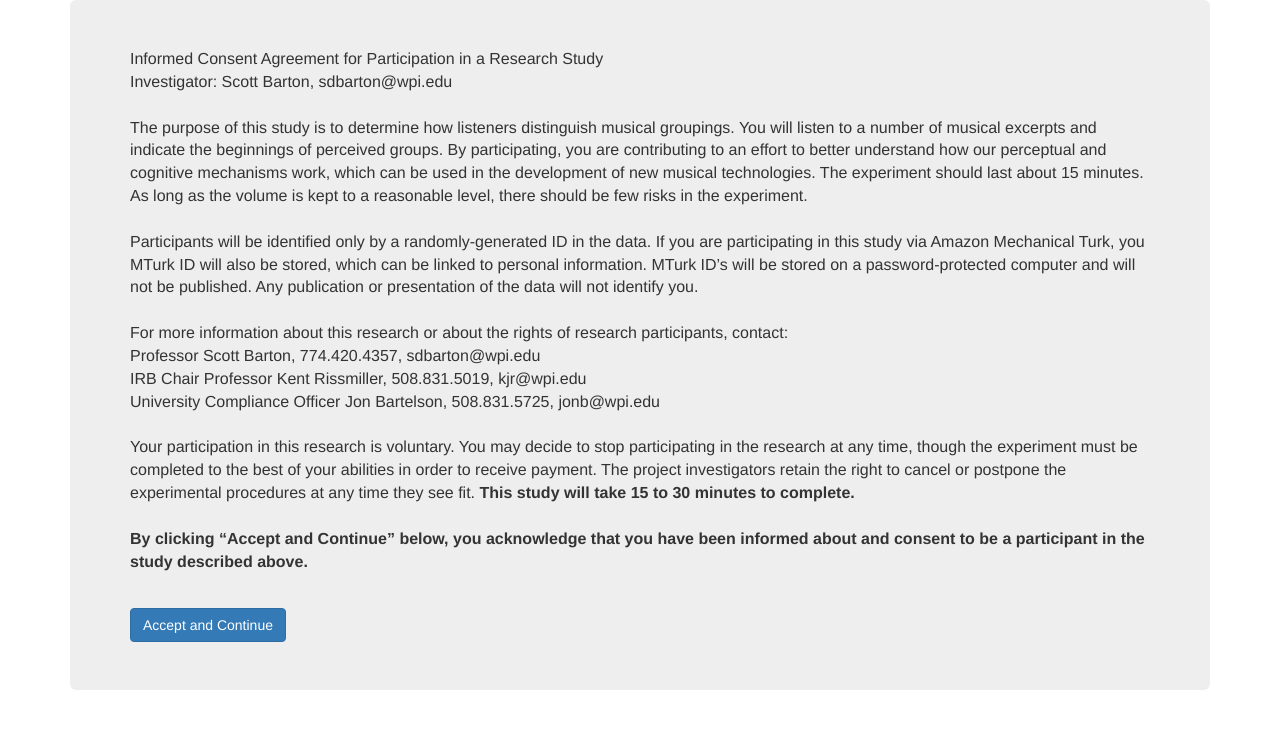
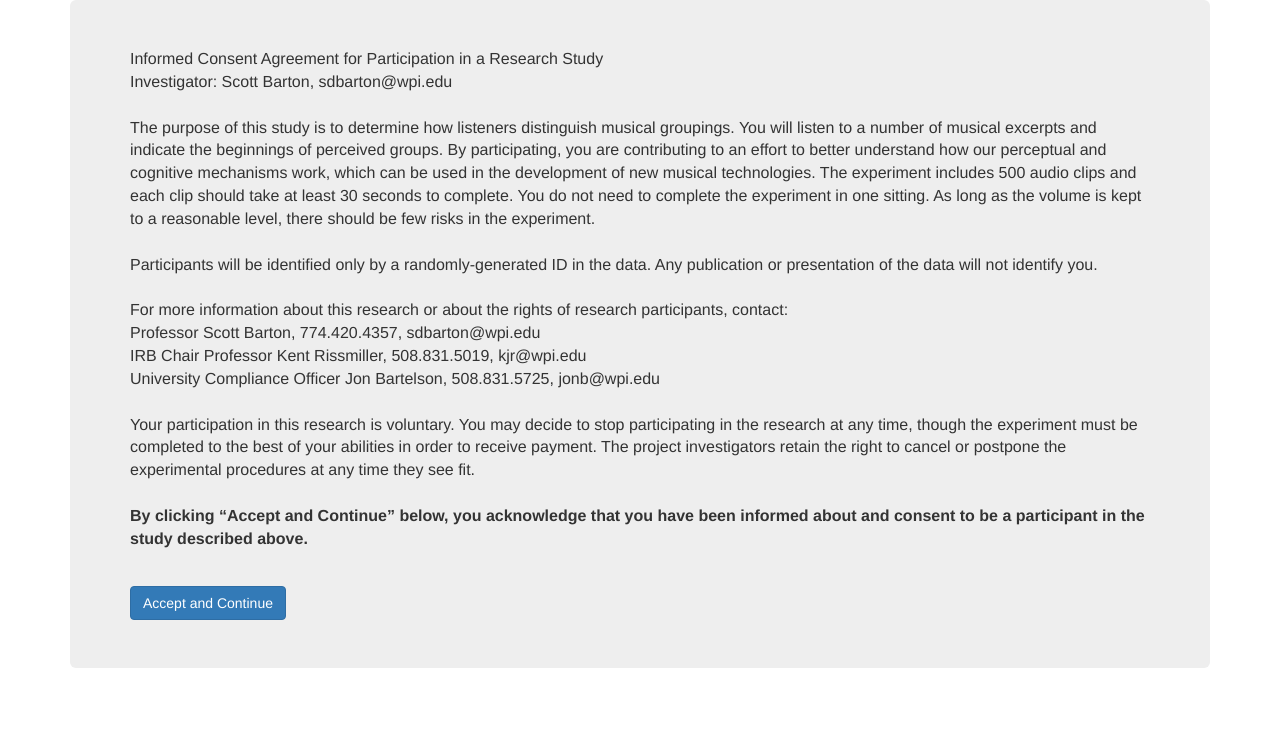
Before and after one commit to PeterMitrano/grouping, a Flask app: page /welcome in a window 1280 px wide. Shown: the top 729 px of the page. Run offline with Flask 2, Linux system fonts and the light colour scheme; some libraries are stand-ins or nearby versions.

Commit message:
Edits for 500-clip experiment

```diff
--- a/interface/interface/templates/welcome.html
+++ b/interface/interface/templates/welcome.html
@@ -22,14 +22,12 @@
       You will listen to a number of musical excerpts and indicate the beginnings of perceived groups.
       By participating, you are contributing to an effort to better understand how
       our perceptual and cognitive mechanisms work, which can be used in the development of new musical technologies.
-      The experiment should last about 15 minutes.
+      The experiment includes 500 audio clips and each clip should take at least 30 seconds to complete.
+      You do not need to complete the experiment in one sitting.
       As long as the volume is kept to a reasonable level, there should be few risks in the experiment.
       <br>
       <br>
-      Participants will be identified only by a randomly-generated ID in the data. If you are participating in this
-      study via Amazon Mechanical Turk, you MTurk ID will also be stored, which can be linked to personal information.
-      MTurk ID’s will be stored on a password-protected computer and will not be published.
-      Any publication or presentation of the data will not identify you.
+      Participants will be identified only by a randomly-generated ID in the data. Any publication or presentation of the data will not identify you.
       <br>
       <br>
       For more information about this research or about the rights of research participants, contact:
@@ -45,7 +43,6 @@
       Your participation in this research is voluntary. You may decide to stop participating in the research at any
       time, though the experiment must be completed to the best of your abilities in order to receive payment. The
       project investigators retain the right to cancel or postpone the experimental procedures at any time they see fit.
-      <strong> This study will take 15 to 30 minutes to complete. </strong>
       <br>
       <br>
 
```
